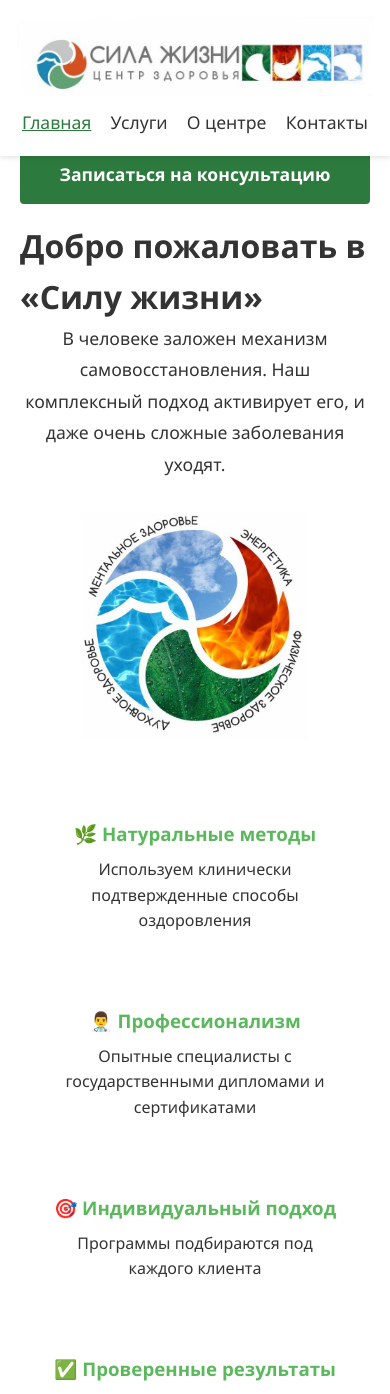
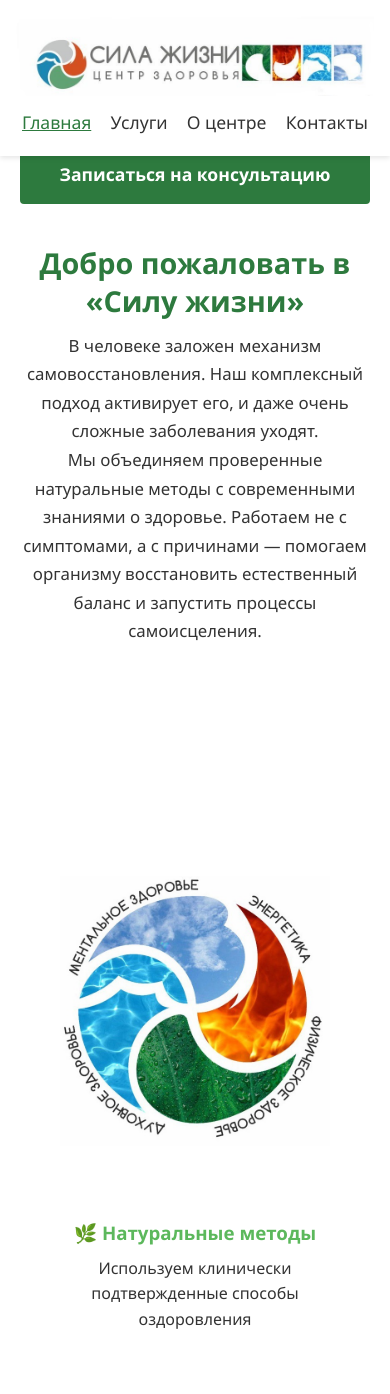
Before and after one commit to Saintsid/lifepower, a FastAPI app: page / in a window 390 px wide. Shown: the top 1394 px of the page. Run offline with FastAPI, Linux system fonts and the light colour scheme.

Commit message:
Refactor homepage layout and styles for hero section
- Updated the index.html template to enhance the hero welcome section with a new layout, including a title and additional descriptive text.
- Adjusted CSS styles to improve the presentation of the hero section, ensuring responsive design and better alignment of text and images.

```diff
--- a/backend/templates/index.html
+++ b/backend/templates/index.html
@@ -3,10 +3,6 @@
 {% block title %}Сила жизни | Центр здоровья | Таганрог{% endblock %}
 
 {% block content %}
-
-
-
-{% set page_title = "Добро пожаловать в «Силу жизни»" %}
 
 
 {% include 'components/page_header.html' %}
@@ -17,14 +13,15 @@
 
     <section>
 
-        <p style="text-align: center; font-size: 1.1rem; line-height: 1.8; margin-bottom: 2rem;">
-
-            В человеке заложен механизм самовосстановления. Наш комплексный подход активирует его, и даже очень сложные заболевания уходят.
-
-        </p>
-
-        <div style="text-align: center; margin-bottom: 3rem;">
-            <img src="/static/images/lifepower3.jpg" alt="Сила жизни - комплексное оздоровление" style="max-width: 65%; height: auto;">
+        <div class="hero-welcome-section">
+            <div class="hero-welcome-text">
+                <h2>Добро пожаловать в «Силу жизни»</h2>
+                <p>В человеке заложен механизм самовосстановления. Наш комплексный подход активирует его, и даже очень сложные заболевания уходят.</p>
+                <p>Мы объединяем проверенные натуральные методы с современными знаниями о здоровье. Работаем не с симптомами, а с причинами — помогаем организму восстановить естественный баланс и запустить процессы самоисцеления.</p>
+            </div>
+            <div class="hero-welcome-image">
+                <img src="/static/images/lifepower3.jpg" alt="Сила жизни - 4 стихии здоровья">
+            </div>
         </div>
 
 
--- a/frontend/static/css/style.css
+++ b/frontend/static/css/style.css
@@ -60,7 +60,7 @@ header {
 }
 
 .logo-image {
-    height: 50px;
+    height: 90px;
     width: auto;
     object-fit: contain;
 }
@@ -475,6 +475,23 @@ section h2 {
     .about-main-image {
         max-height: 250px;
     }
+
+    .hero-welcome-section {
+        flex-direction: column;
+        gap: 1rem;
+    }
+
+    .hero-welcome-text {
+        order: -1;
+    }
+
+    .hero-welcome-text h2 {
+        text-align: center;
+    }
+
+    .hero-welcome-text p {
+        text-align: center;
+    }
 }
 
 .about-image-wrapper {
@@ -666,6 +683,43 @@ section h2 {
     padding: 1rem 2rem;
 }
 
+/* Hero welcome секция на главной */
+.hero-welcome-section {
+    display: flex;
+    align-items: center;
+    justify-content: center;
+    gap: 2rem;
+    margin: 1.5rem 0 2.5rem 0;
+}
+
+.hero-welcome-image {
+    flex: 0 0 auto;
+}
+
+.hero-welcome-image img {
+    width: auto;
+    height: 270px;
+    object-fit: contain;
+}
+
+.hero-welcome-text {
+    flex: 0 1 600px;
+    max-width: 600px;
+}
+
+.hero-welcome-text h2 {
+    color: var(--primary-color);
+    font-size: 1.8rem;
+    margin-bottom: 0.8rem;
+    line-height: 1.3;
+}
+
+.hero-welcome-text p {
+    font-size: 1.05rem;
+    line-height: 1.7;
+    color: var(--text-dark);
+}
+
 @media (max-width: 768px) {
     .promo-card-mini h2 {
         font-size: 1.6rem;
```
